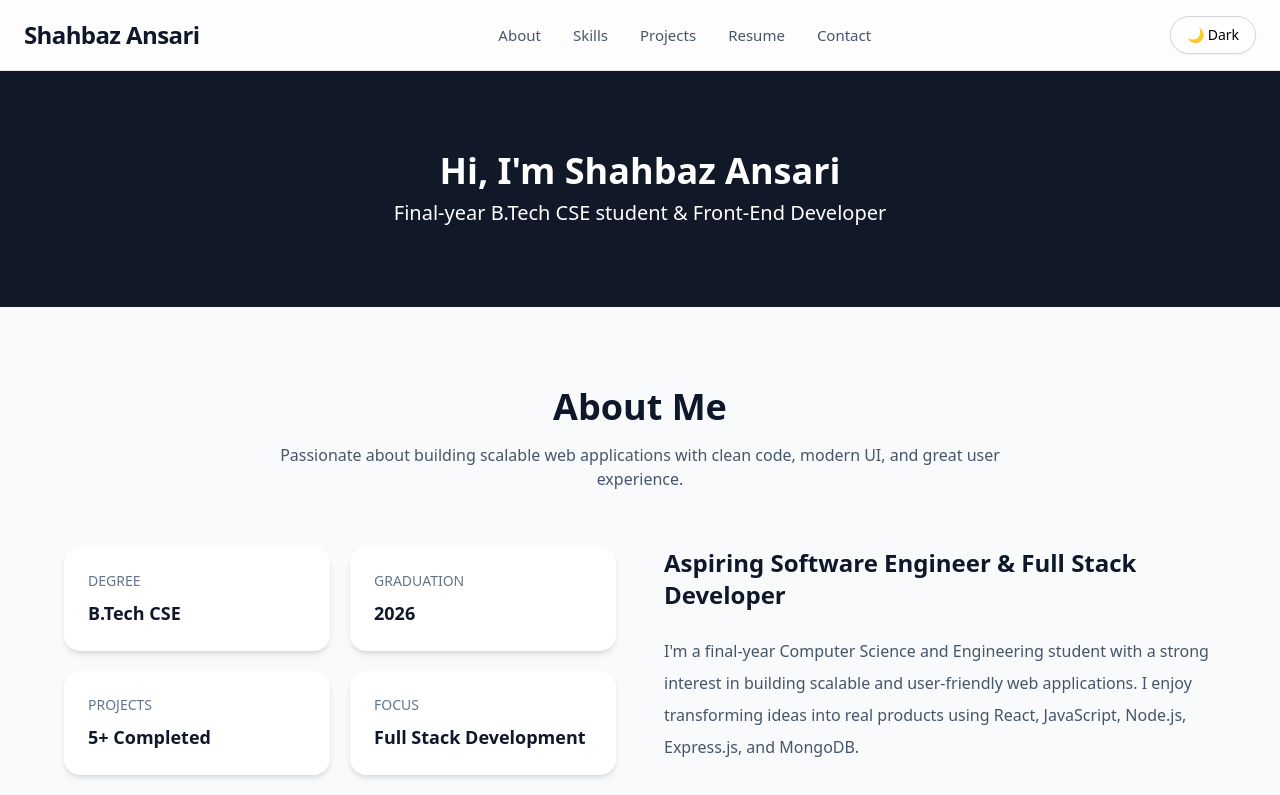
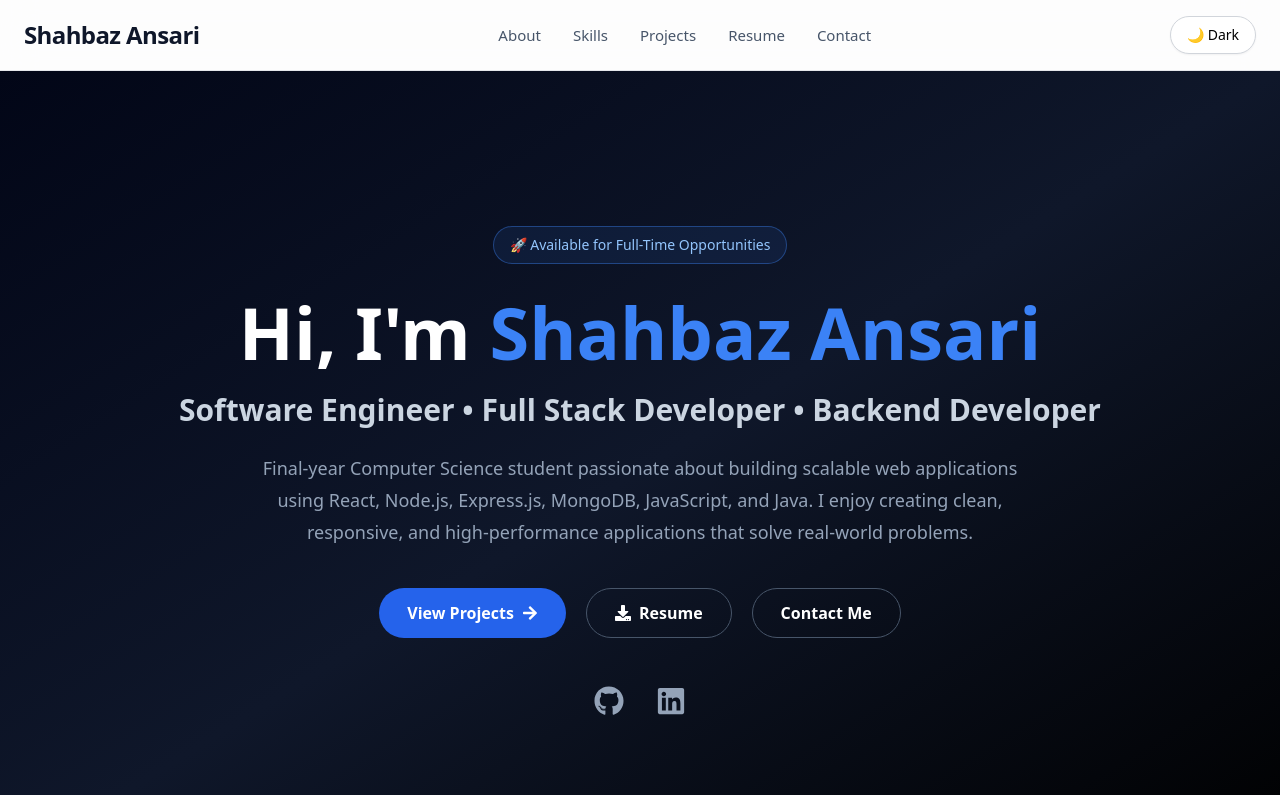
Before and after one commit to Shahbaz9832/My-Portfolio, a React (Vite) app: page / in a window 1280 px wide. Shown: the top 795 px of the page. Built offline with nearby package versions, Linux system fonts and the light colour scheme.

Commit message:
Refactor Hero component with updated layout and animations

```diff
--- a/src/components/Hero.jsx
+++ b/src/components/Hero.jsx
@@ -1,28 +1,118 @@
 import { useEffect, useRef } from "react";
 import gsap from "gsap";
+import {
+  FaGithub,
+  FaLinkedin,
+  FaDownload,
+  FaArrowRight,
+} from "react-icons/fa";
 
 const Hero = () => {
   const heroRef = useRef();
 
   useEffect(() => {
     gsap.fromTo(
-      heroRef.current,
+      heroRef.current.children,
       { opacity: 0, y: 40 },
-      { opacity: 1, y: 0, duration: 1, delay: 0.3 }
+      {
+        opacity: 1,
+        y: 0,
+        duration: 0.8,
+        stagger: 0.15,
+        ease: "power3.out",
+      }
     );
   }, []);
 
   return (
     <section
+      id="hero"
       ref={heroRef}
-      className="text-center py-20 bg-gray-900 dark:bg-gray-900 text-white transition-colors"
+      className="min-h-screen flex items-center justify-center bg-gradient-to-br from-slate-950 via-slate-900 to-black text-white px-6"
     >
-      <h2 className="text-4xl font-bold">
-        Hi, I'm Shahbaz Ansari
-      </h2>
-      <p className="text-xl mt-2">
-        Final-year B.Tech CSE student & Front-End Developer
-      </p>
+      <div className="max-w-5xl mx-auto text-center">
+
+        {/* Badge */}
+        <div className="inline-flex items-center rounded-full border border-blue-500/40 bg-blue-500/10 px-4 py-2 text-sm text-blue-300 mb-8">
+          🚀 Available for Full-Time Opportunities
+        </div>
+
+        {/* Heading */}
+        <h1 className="text-5xl md:text-7xl font-extrabold leading-tight mb-6">
+          Hi, I'm{" "}
+          <span className="text-blue-500">
+            Shahbaz Ansari
+          </span>
+        </h1>
+
+        {/* Subtitle */}
+        <h2 className="text-2xl md:text-3xl font-semibold text-slate-300 mb-6">
+          Software Engineer • Full Stack Developer • Backend Developer
+        </h2>
+
+        {/* Description */}
+        <p className="max-w-3xl mx-auto text-lg text-slate-400 leading-8 mb-10">
+          Final-year Computer Science student passionate about building
+          scalable web applications using React, Node.js, Express.js,
+          MongoDB, JavaScript, and Java. I enjoy creating clean,
+          responsive, and high-performance applications that solve
+          real-world problems.
+        </p>
+
+        {/* Buttons */}
+        <div className="flex flex-wrap justify-center gap-5 mb-12">
+
+          <a
+            href="#projects"
+            className="flex items-center gap-2 bg-blue-600 hover:bg-blue-700 px-7 py-3 rounded-full font-semibold transition duration-300"
+          >
+            View Projects
+            <FaArrowRight />
+          </a>
+
+          <a
+            href="/resume.pdf"
+            target="_blank"
+            rel="noopener noreferrer"
+            className="flex items-center gap-2 border border-slate-600 hover:border-blue-500 hover:bg-slate-800 px-7 py-3 rounded-full font-semibold transition duration-300"
+          >
+            <FaDownload />
+            Resume
+          </a>
+
+          <a
+            href="#contact"
+            className="border border-slate-600 hover:border-blue-500 hover:bg-slate-800 px-7 py-3 rounded-full font-semibold transition duration-300"
+          >
+            Contact Me
+          </a>
+
+        </div>
+
+        {/* Social Icons */}
+        <div className="flex justify-center gap-8 text-3xl">
+
+          <a
+            href="https://github.com/Shahbaz9832"
+            target="_blank"
+            rel="noopener noreferrer"
+            className="text-slate-400 hover:text-white transition"
+          >
+            <FaGithub />
+          </a>
+
+          <a
+            href="https://www.linkedin.com/in/shahbaz-ansari-469326274/"
+            target="_blank"
+            rel="noopener noreferrer"
+            className="text-slate-400 hover:text-blue-400 transition"
+          >
+            <FaLinkedin />
+          </a>
+
+        </div>
+
+      </div>
     </section>
   );
 };
```
